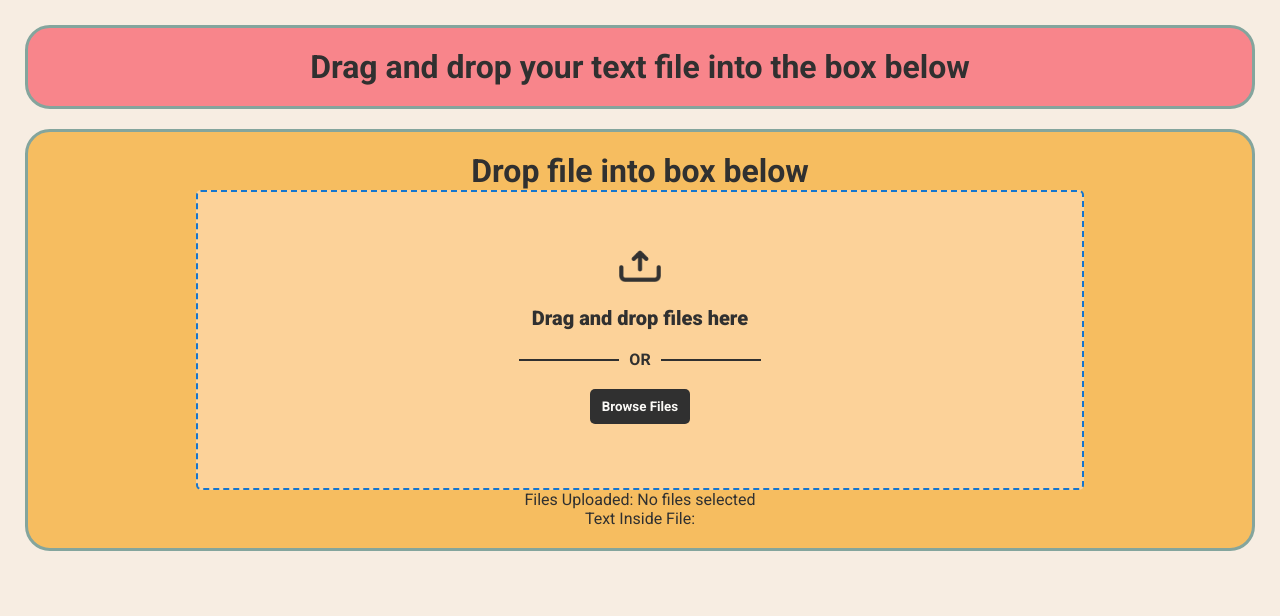
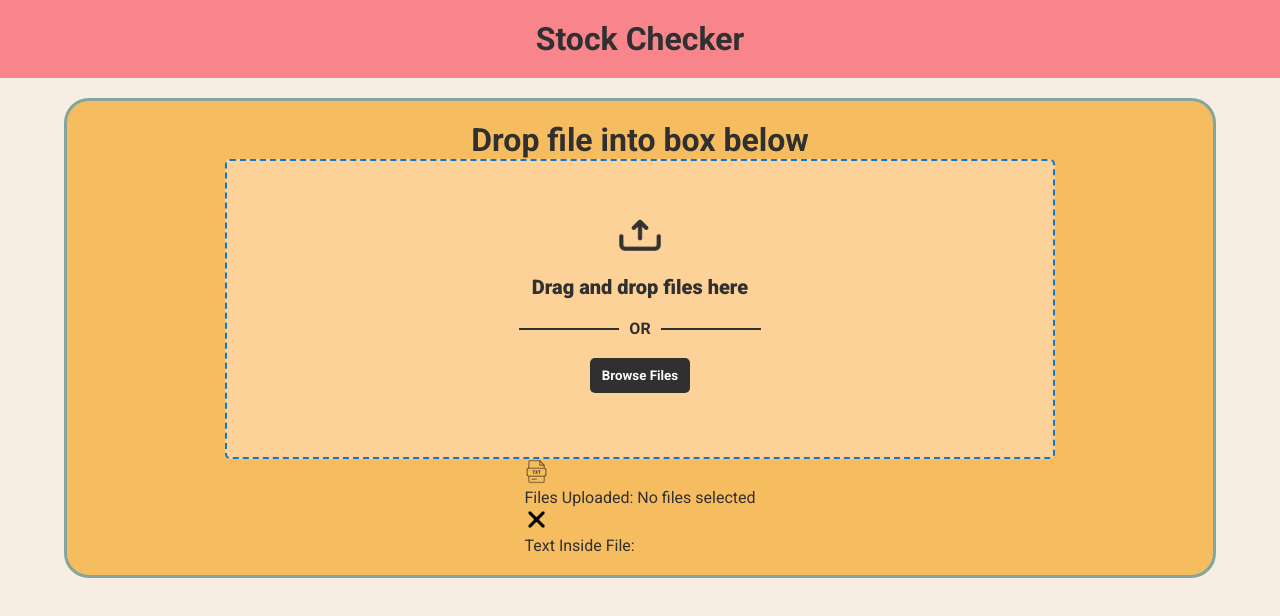
Before and after one commit to hoahdo/stock-checker, a React (Vite) app: page / in a window 1280 px wide. Shown: the top 616 px of the page. Built offline with nearby package versions, Linux system fonts and the light colour scheme.

Commit message:
update header style, add file icons

```diff
--- a/src/components/Header.jsx
+++ b/src/components/Header.jsx
@@ -1,7 +1,7 @@
 function Header() {
 	return (
 		<div className="header--container">
-			<h1>Drag and drop your text file into the box below</h1>
+			<h1>Stock Checker</h1>
 		</div>
 	);
 }
--- a/src/components/Upload.jsx
+++ b/src/components/Upload.jsx
@@ -1,27 +1,26 @@
-import { useState } from "react";
+import { useState, useEffect } from "react";
 
 function Upload() {
     const [fileName, setFileName] = useState("No files selected");
     const [fileData, setFileData] = useState("");
 
+    useEffect(() => {
+        console.log(fileData)
+    }, [fileData])
+
     function uploadFile(event) {
         const file = event.target.files[0];
         let readFile = new FileReader();
-
-        console.log(event)
-        console.log(file)
         setFileName(file.name)
 
         readFile.readAsText(file)
 
         readFile.onload = () => {
-            console.log(readFile.result)
             setFileData(readFile.result)
         }
 
+
         readFile.onerror = () => console.log(readFile.error)
-
-
 
     }
 
@@ -29,8 +28,12 @@ function Upload() {
 		<div className="upload--container">
 			<h1>Drop file into box below</h1>
             <form
-                action=""
                 className="upload-field"
+                onDragOver={(event) => {
+                    event.stopPropagation()
+                    event.preventDefault()
+                    console.log(event.dataTransfer.files)
+                }}
             >
 				<img src="../assets/upload-icon.png" className="upload-icon" />
 				<p>Drag and drop files here</p>
@@ -54,10 +57,16 @@ function Upload() {
                     hidden={true}
                     onChange={(event) => uploadFile(event)}
                 />
-			</form>
-            <p>Files Uploaded: {fileName}</p>
-            <p>Text Inside File:</p>
-            <p>{fileData}</p>
+            </form>
+            <div>
+                <span>
+                    <img src="../assets/txt-file-icon.png" className="text-file-icon" />
+                    <p>Files Uploaded: {fileName}</p>
+                    <img src="../assets/close-icon.png" className="close-icon"/>
+                </span>
+                <p>Text Inside File:</p>
+                <p>{fileData}</p>
+            </div>
 		</div>
 	);
 }
--- a/src/index.css
+++ b/src/index.css
@@ -17,17 +17,15 @@ font-family: 'Roboto', sans-serif;
 
 body {
 	background-color: #f7ede2;
-	padding: 25px;
 }
 
 /**** HEADER ****/
 .header--container {
 	background-color: #F8858B;
 	text-align: center;
-	border-radius: 25px;
 	padding: 20px;
 	margin-bottom: 20px;
-	border: solid 3px #84a59d;
+
 }
 
 /**** UPLOAD ****/
@@ -39,6 +37,7 @@ body {
 	display: flex;
 	flex-direction: column;
 	align-items: center;
+    margin: 0px 5% 0px 5%;
 }
 
 .upload-field {
@@ -94,3 +93,17 @@ body {
 	font-weight: 600;
 	margin-bottom: 20px;
 }
+
+/**** UPLOADED FILES ****/
+
+
+
+.text-file-icon {
+    width: 25px;
+    height: 25px;
+}
+
+.close-icon {
+    width: 25px;
+    height: 25px;
+}
```
Also changed, not shown: src/assets/close-icon.png (added), src/assets/txt-file-icon.png (added).
